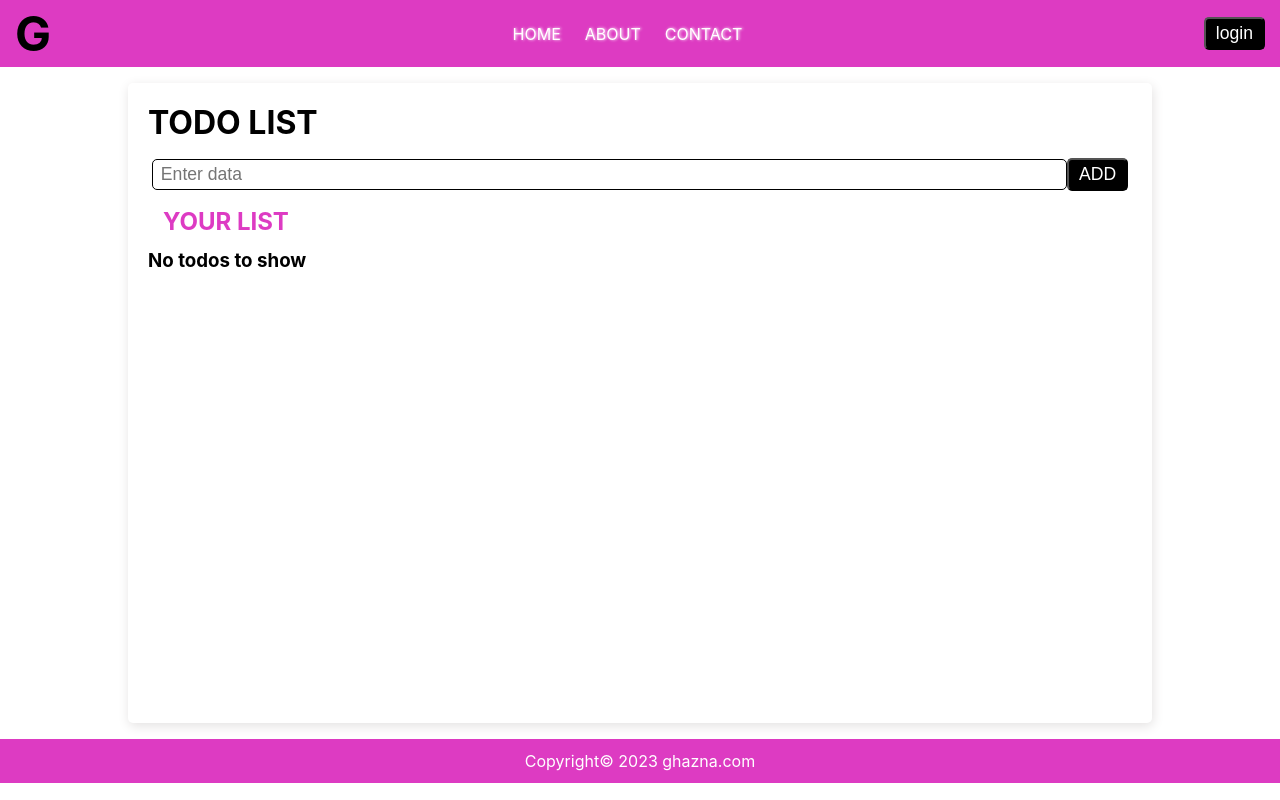
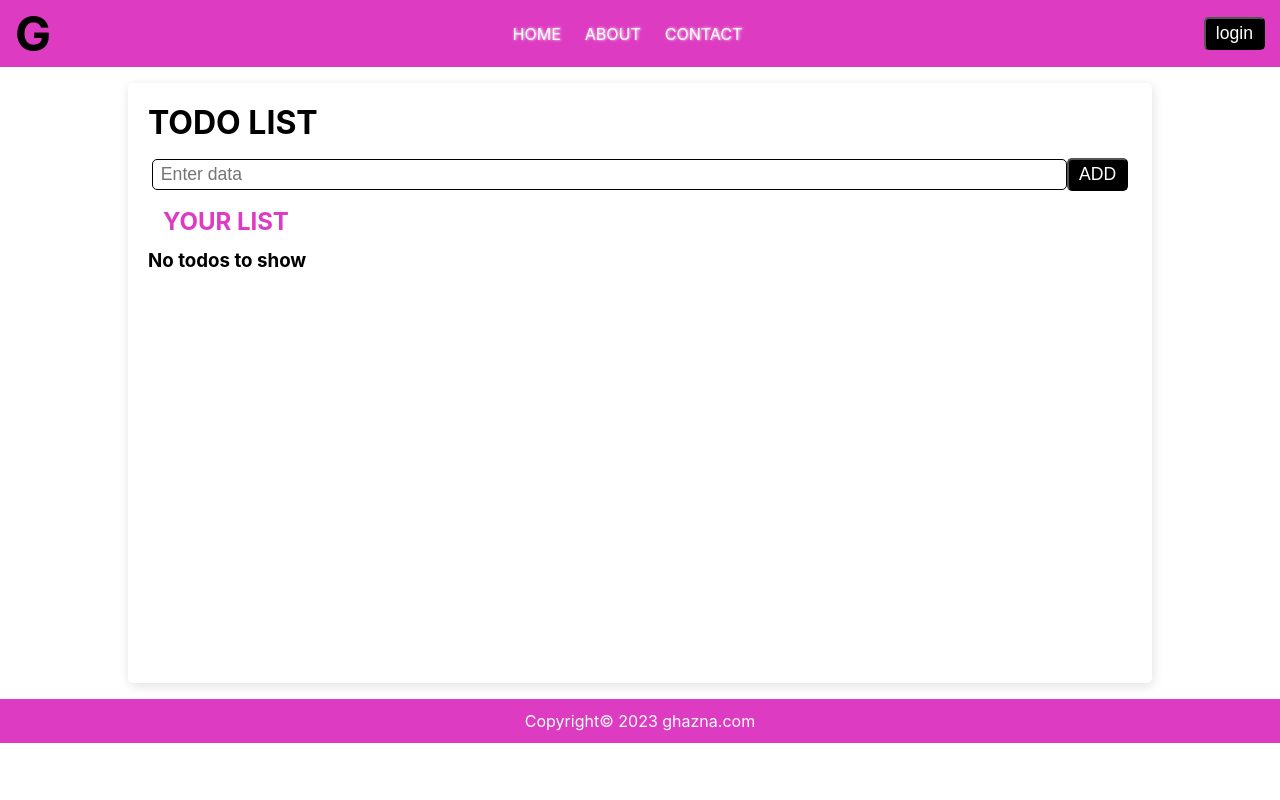
Before and after one commit to mhgkhan/my-react-projects, a React (Create React App) app: page / in a window 1280 px wide. Built offline with nearby package versions, Linux system fonts and the light colour scheme.

Commit message:
update css

```diff
--- a/src/index.css
+++ b/src/index.css
@@ -64,8 +64,7 @@ button {
   border-radius: 5px;
   padding: 20px;
   box-shadow: 1px 3px 12px #e3e1e1;
-  min-height:80vh;
-  max-height:auto;
+  min-height: 75vh;
 }
 .todolist form {
   width: 100%;
@@ -132,7 +131,8 @@ tbody h3 {
 }
 
 @media screen and (max-width: 380px) {
-  header button {
-    display: none;
+  header {
+    flex-direction: column !important;
+    padding: 0px;
   }
 }
```
